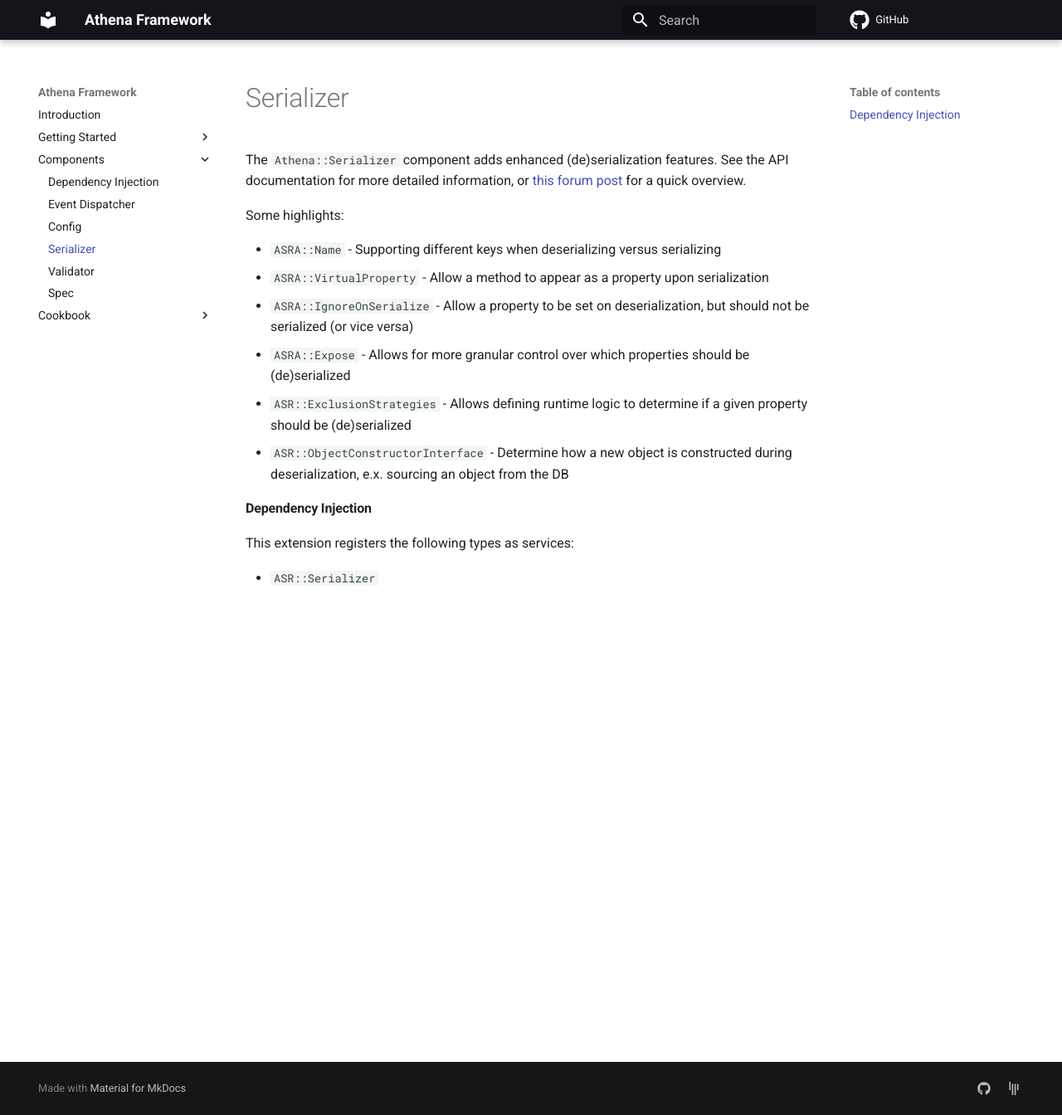
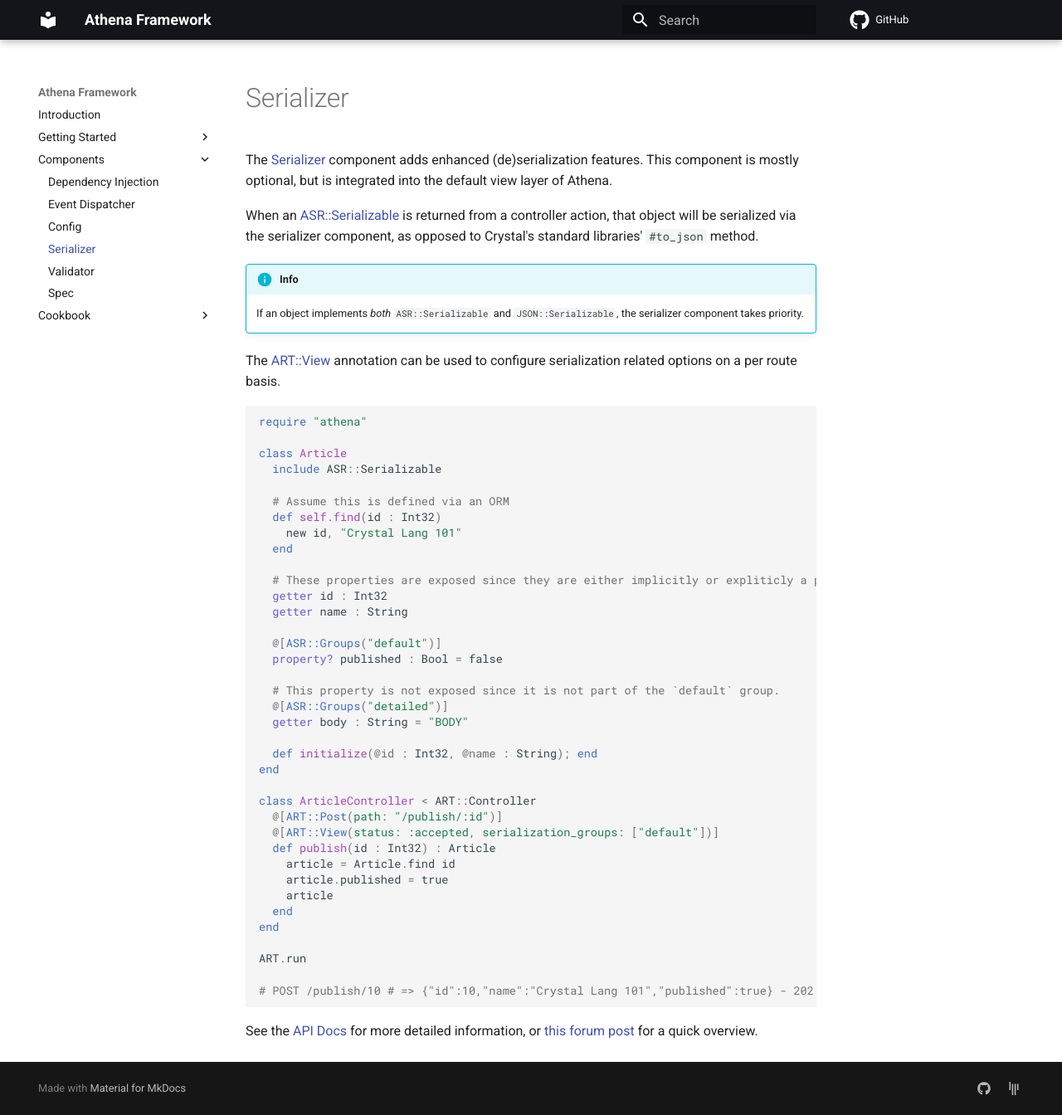
Before and after one commit to athena-framework/website, an MkDocs documentation site: the page built from docs/components/serializer.md, in a window 1280 px wide and 1344 px high. Shown: the whole window at 83% size. Built offline with MkDocs 1.6.1 and Material for MkDocs 9.7.7, drawn with Linux system fonts in a browser that asks for light colours; comment, search, counter and statistics services are not loaded.

Commit message:
Document serializer component
Move URL Generation docs

````diff
--- a/docs/components/serializer.md
+++ b/docs/components/serializer.md
@@ -1,17 +1,50 @@
-The `Athena::Serializer` component adds enhanced (de)serialization features.
-See the API documentation for more detailed information, or [this forum post](https://forum.crystal-lang.org/t/athena-0-11-0/2627) for a quick overview.
+The [Serializer](https://athena-framework.github.io/serializer/Athena/Serializer.html) component adds enhanced (de)serialization features.  This component is mostly optional, but is integrated into the default view layer of Athena.
 
-Some highlights:
+When an [ASR::Serializable](https://athena-framework.github.io/serializer/Athena/Serializer/Serializable.html) is returned from a controller action, that object will be serialized via the serializer component, as opposed to Crystal's standard libraries' `#to_json` method.
 
-* `ASRA::Name` - Supporting different keys when deserializing versus serializing
-* `ASRA::VirtualProperty` - Allow a method to appear as a property upon serialization
-* `ASRA::IgnoreOnSerialize` - Allow a property to be set on deserialization, but should not be serialized (or vice versa)
-* `ASRA::Expose` - Allows for more granular control over which properties should be (de)serialized
-* `ASR::ExclusionStrategies` - Allows defining runtime logic to determine if a given property should be (de)serialized
-* `ASR::ObjectConstructorInterface` - Determine how a new object is constructed during deserialization, e.x. sourcing an object from the DB
+!!! info
+    If an object implements _both_ `ASR::Serializable` and `JSON::Serializable`, the serializer component takes priority.
 
-#### Dependency Injection
+The [ART::View](https://athena-framework.github.io/athena/Athena/Routing/View.html) annotation can be used to configure serialization related options on a per route basis.
 
-This extension registers the following types as services:
+```crystal
+require "athena"
 
-* `ASR::Serializer`
+class Article
+  include ASR::Serializable
+
+  # Assume this is defined via an ORM
+  def self.find(id : Int32)
+    new id, "Crystal Lang 101"
+  end
+
+  # These properties are exposed since they are either implicitly or expliticly a part of the `default` group.
+  getter id : Int32
+  getter name : String
+
+  @[ASR::Groups("default")]
+  property? published : Bool = false
+
+  # This property is not exposed since it is not part of the `default` group.
+  @[ASR::Groups("detailed")]
+  getter body : String = "BODY"
+
+  def initialize(@id : Int32, @name : String); end
+end
+
+class ArticleController < ART::Controller
+  @[ART::Post(path: "/publish/:id")]
+  @[ART::View(status: :accepted, serialization_groups: ["default"])]
+  def publish(id : Int32) : Article
+    article = Article.find id
+    article.published = true
+    article
+  end
+end
+
+ART.run
+
+# POST /publish/10 # => {"id":10,"name":"Crystal Lang 101","published":true} - 202
+```
+
+See the [API Docs](https://athena-framework.github.io/serializer/Athena/Serializer.html) for more detailed information, or [this forum post](https://forum.crystal-lang.org/t/athena-0-11-0/2627) for a quick overview.
````
Also changed, not shown: docs/getting_started/README.md (+39 -39 lines).
